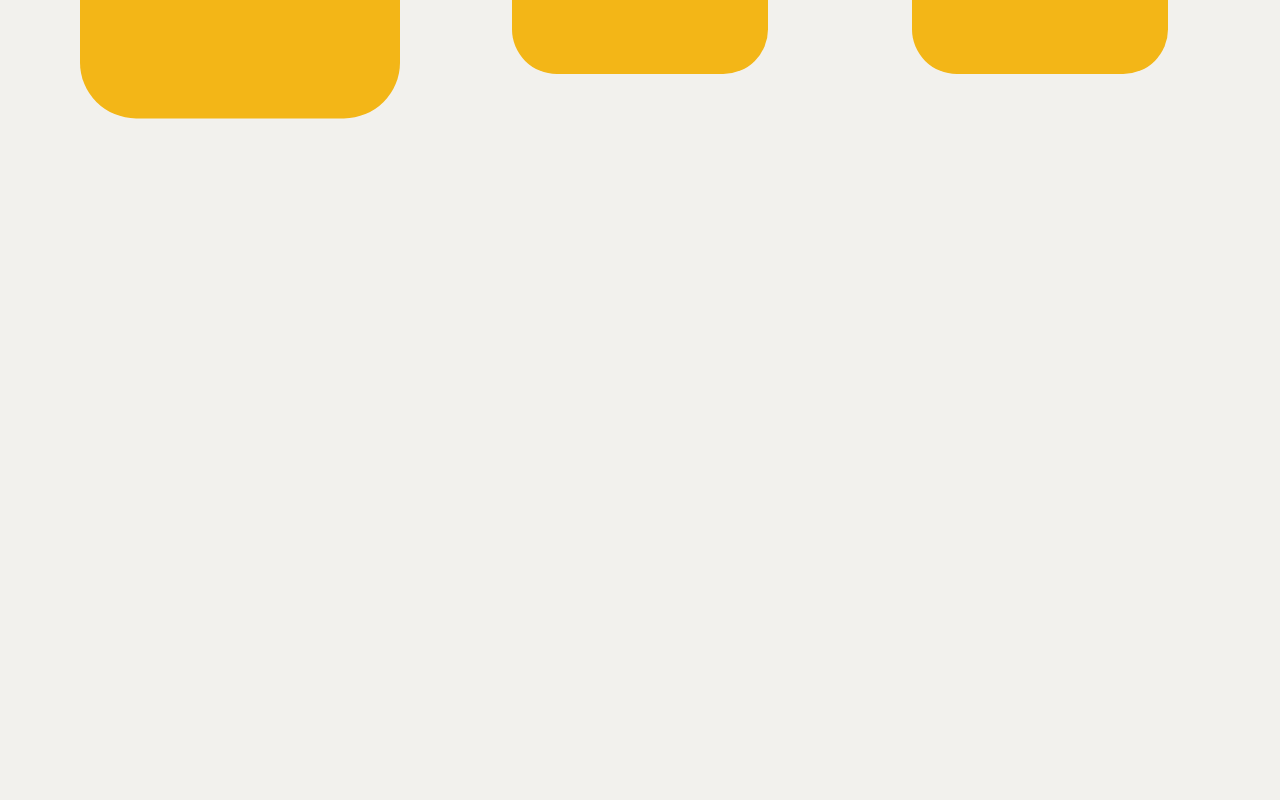
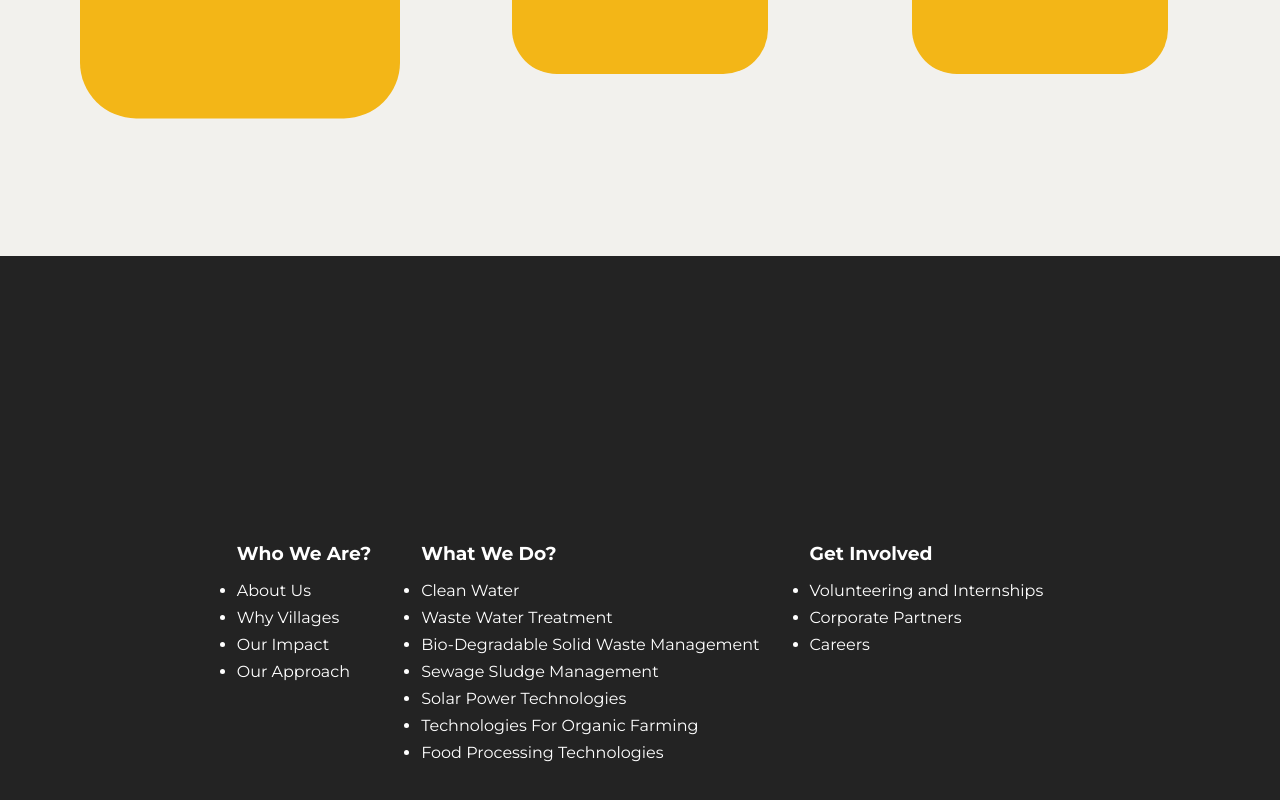
Before and after one commit to AtharvAgarwal20/cillage-web, a Next.js app: page / in a window 1280 px wide. Shown: the part 1504-2304 px from the top of the page. Before the commit the page ends 1760 px from the top, so only its background shows below. Built offline with nearby package versions, Linux system fonts and the light colour scheme.

Commit message:
feat: added footer section

```diff
--- a/app/layout.tsx
+++ b/app/layout.tsx
@@ -1,6 +1,7 @@
 import type { Metadata } from "next";
 import "./globals.scss";
 import Navbar from "@/components/Navbar/Navbar";
+import Footer from "@/components/Footer/Footer";
 
 export const metadata: Metadata = {
   title: "Cillage India Foundation",
@@ -18,6 +19,7 @@ export default function RootLayout({
         <>
           <Navbar />
           {children}
+          <Footer />
         </>
       </body>
     </html>
--- /dev/null
+++ b/components/Footer/Footer.tsx
@@ -0,0 +1,96 @@
+import Link from "next/link";
+import styles from "./footer.module.scss";
+
+export default function Footer() {
+  return (
+    <footer className={styles.footer}>
+      <div className={styles.linksContainer}>
+        <div className={styles.links}>
+          <h3>Who We Are?</h3>
+          <ul>
+            <li>
+              <Link replace={false} href="/about">
+                About Us
+              </Link>
+            </li>
+            <li>
+              <Link replace={false} href="/why-villages">
+                Why Villages
+              </Link>
+            </li>
+            <li>
+              <Link replace={false} href="/our-impact">
+                Our Impact
+              </Link>
+            </li>
+            <li>
+              <Link replace={false} href="/our-approach">
+                Our Approach
+              </Link>
+            </li>
+          </ul>
+        </div>
+        <div className={styles.links}>
+          <h3>What We Do?</h3>
+          <ul>
+            <li>
+              <Link href="/what-we-do/clean-water" replace={false}>
+                Clean Water
+              </Link>
+            </li>
+            <li>
+              <Link href="/what-we-do/waste-water-treatment" replace={false}>
+                Waste Water Treatment
+              </Link>
+            </li>
+            <li>
+              <Link href="/what-we-do/solid-waste-management" replace={false}>
+                Bio-Degradable Solid Waste Management
+              </Link>
+            </li>
+            <li>
+              <Link href="/what-we-do/sewage-sludge-management" replace={false}>
+                Sewage Sludge Management
+              </Link>
+            </li>
+            <li>
+              <Link href="/what-we-do/solar-power" replace={false}>
+                Solar Power Technologies
+              </Link>
+            </li>
+            <li>
+              <Link href="/what-we-do/organic-farming" replace={false}>
+                Technologies For Organic Farming
+              </Link>
+            </li>
+            <li>
+              <Link href="/what-we-do/food-processing" replace={false}>
+                Food Processing Technologies
+              </Link>
+            </li>
+          </ul>
+        </div>
+        <div className={styles.links}>
+          <h3>Get Involved</h3>
+          <ul>
+            <li>
+              <Link href="/volunteering-and-interships" replace={false}>
+                Volunteering and Internships
+              </Link>
+            </li>
+            <li>
+              <Link href="/corporate-partners" replace={false}>
+                Corporate Partners
+              </Link>
+            </li>
+            <li>
+              <Link href="/careers" replace={false}>
+                Careers
+              </Link>
+            </li>
+          </ul>
+        </div>
+      </div>
+    </footer>
+  );
+}
--- /dev/null
+++ b/components/Footer/footer.module.scss
@@ -0,0 +1,26 @@
+.footer {
+  display: flex;
+  height: 100lvh;
+  justify-content: center;
+  align-items: center;
+  background-color: #232323;
+  color: white;
+
+  .linksContainer {
+    display: flex;
+    gap: 50px;
+
+    h3 {
+      margin-bottom: 1rem;
+    }
+
+    li {
+      margin-bottom: 0.5rem;
+
+      a {
+        color: white;
+        text-decoration: none;
+      }
+    }
+  }
+}
```
